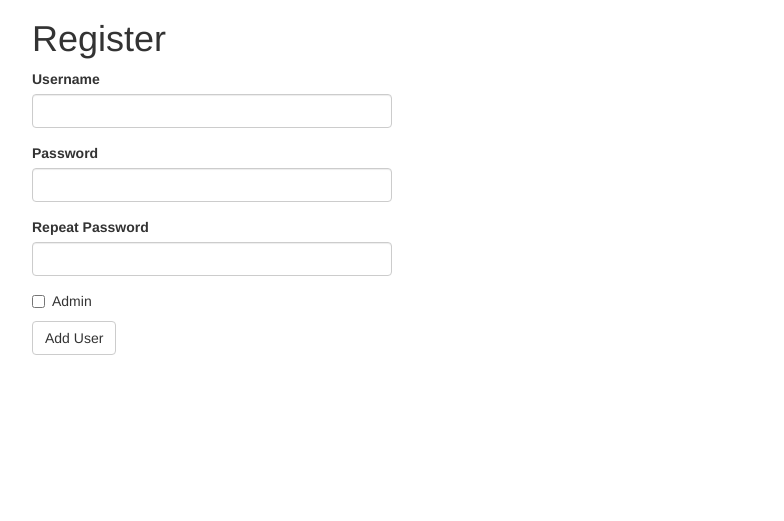
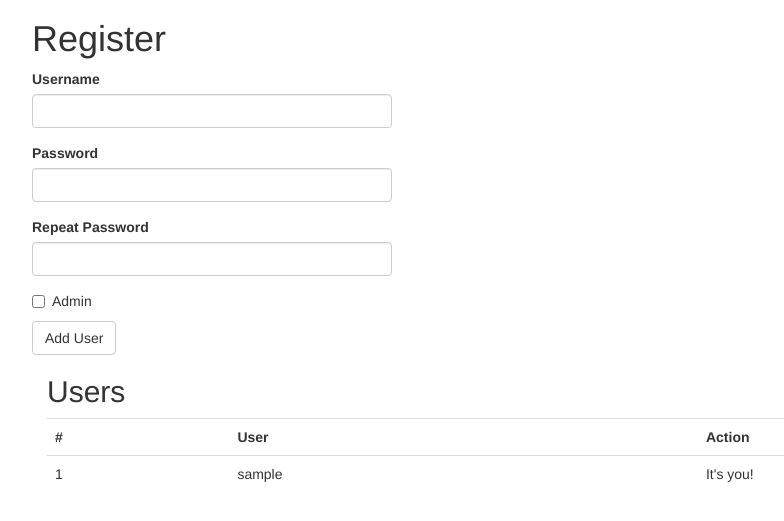
Before and after one commit to arartemtem/flask-file-hosting, a Flask app: page /admin in a window 1280 px wide. Shown: the part 73-594 px from the top of the page, without its empty margins (38-822 px from the left). Run offline with Flask 2, Linux system fonts and the light colour scheme; the visitor is signed in with stand-in values (Sample User, id 1); data comes from the database, SQL or seed files in the repository; some libraries are stand-ins or nearby versions.

Commit message:
add delete user function

```diff
--- a/app/routes.py
+++ b/app/routes.py
@@ -93,6 +93,7 @@ def logout():
 def admin():
     if current_user.is_admin:
         form = AddUserForm()
+        users = User.query.all()
         if form.validate_on_submit():
             share_link = functions.generate_sharelink()
             user = User(username=form.username.data, is_admin=form.is_admin.data, sharelink=share_link)
@@ -100,9 +101,22 @@ def admin():
             db.session.add(user)
             db.session.commit()
             flash('User added')
+            return redirect(url_for('admin'))
     else:
         return redirect(url_for('user_files'))
-    return render_template('admin.html', title='Admin', form=form)
+    return render_template('admin.html', title='Admin', form=form, users=users)
+
+@app.route('/admin/delete_user/<user_id>')
+@login_required
+def delete_user(user_id):
+    if current_user.is_admin:
+        user = User.query.filter_by(id=user_id).first()
+        db.session.delete(user)
+        db.session.commit()
+        flash('User deleted')
+        return redirect(url_for('admin'))
+    else:
+        return redirect(url_for('files'))
 
 @app.route('/download/<file_id>')
 def download(file_id):
--- a/app/templates/admin.html
+++ b/app/templates/admin.html
@@ -7,5 +7,30 @@
         <div class="col-md-4">
             {{ wtf.quick_form(form) }}
         </div>
+        <br>
+    </div>
+    <div class="container">
+        <h2>Users</h2>
+        <table class="table">
+            <tr>
+                <th>#</th>
+                <th>User</th>
+                <th>Action</th>
+            </tr>
+            {% for user in users %}
+            <tr>
+                <td>{{ loop.index }}</td>
+                <td>{{ user.username }}</td>
+                {% if current_user.id!=user.id %}
+                <td>
+                    <a href={{ url_for('delete_user', user_id=user.id) }} type="button" class="btn btn-danger btn-sm"> Delete</a>
+                </td>
+                {% else %}
+                <td>It's you!</td>
+                {% endif %}
+            </tr>
+            {% endfor %}
+
+        </table>
     </div>
 {% endblock %}
```
